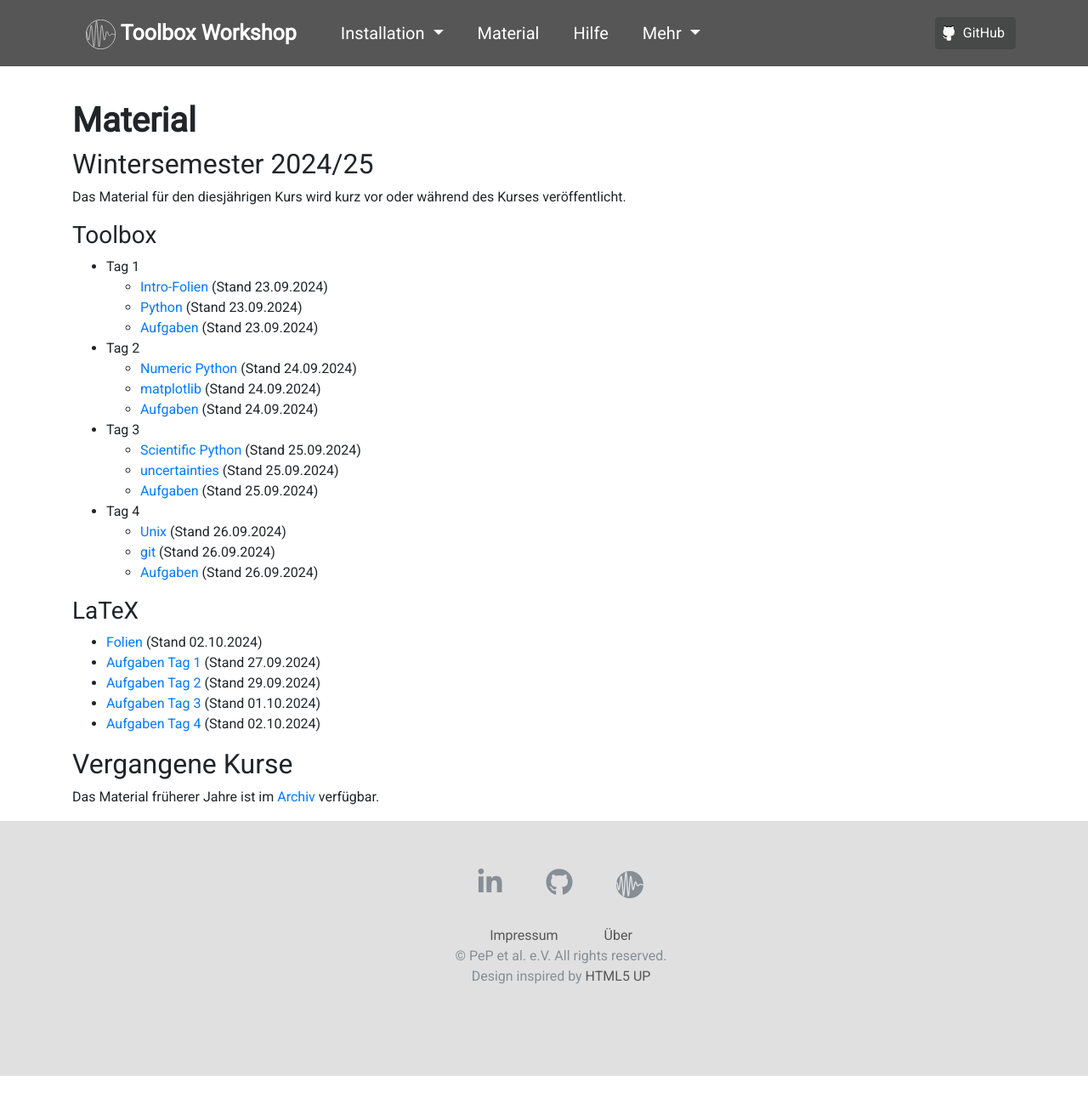
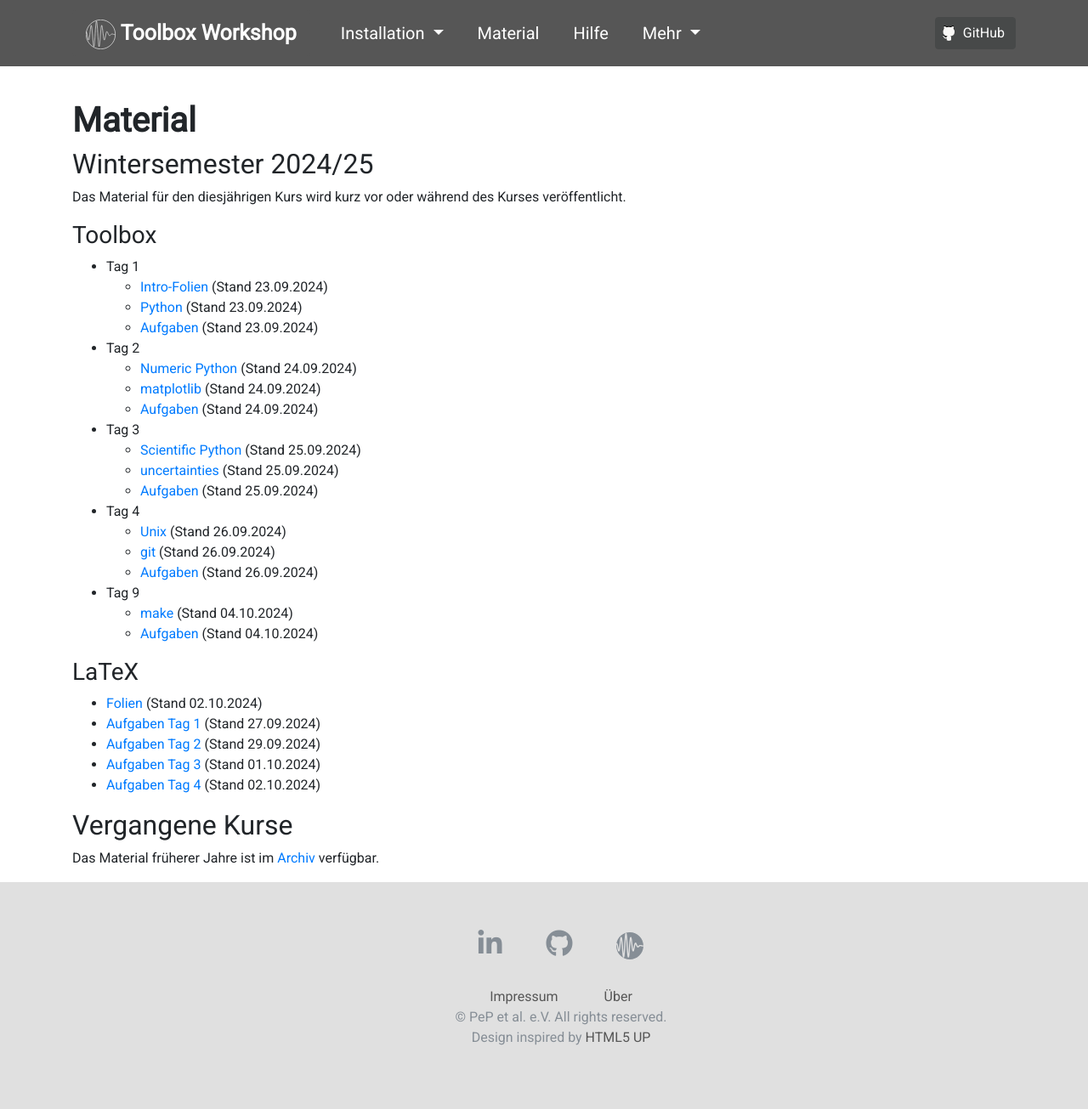
Before and after one commit to pep-dortmund/homepage-toolbox, a Jekyll site: the page built from notes.md, in a window 1280 px wide and 1338 px high. Shown: the top 1305 px of the window at 85% size. Built offline with Jekyll 4.4.1, drawn with Linux system fonts in a browser that asks for light colours; nearby versions of some CDN libraries.

Commit message:
add files to notes

```diff
--- a/notes.md
+++ b/notes.md
@@ -29,9 +29,9 @@ Kurses veröffentlicht.
     - [git](/files/archive/current/git.pdf){:target="_blank"} (Stand 26.09.2024)
     - [Aufgaben](/files/archive/current/exercises-toolbox-4.zip) (Stand 26.09.2024)
 
-<!-- - Tag 9
-    - [make](/files/archive/current/make.pdf){:target="_blank"} (Stand 29.09.2024)
-    - [Aufgaben](/files/archive/current/exercises-toolbox-5.zip) (Stand 29.09.2024) -->
+- Tag 9
+    - [make](/files/archive/current/make.pdf){:target="_blank"} (Stand 04.10.2024)
+    - [Aufgaben](/files/archive/current/exercises-toolbox-5.zip) (Stand 04.10.2024)
 
 ### LaTeX
 - [Folien](/files/archive/current/latex.pdf){:target="_blank"} (Stand 02.10.2024)
```
Also changed, not shown: archive.md (+2 -2 lines).
